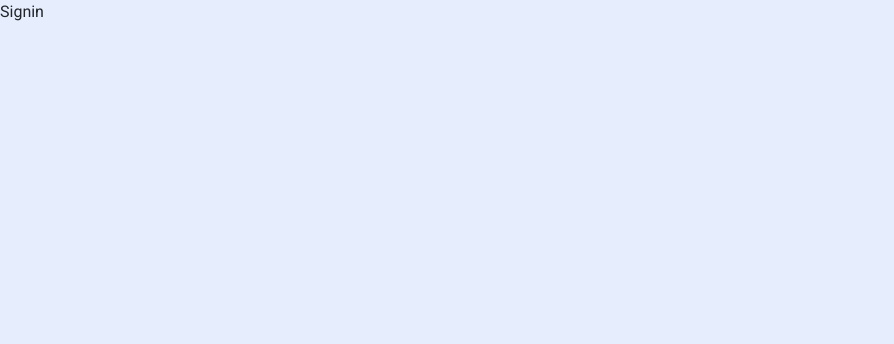
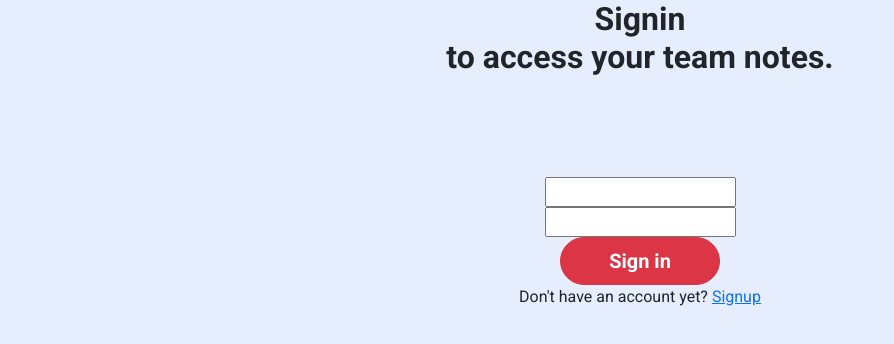
Before and after one commit to favio102/notes-manager-react, a React (Create React App) app: page /signin in a window 1280 px wide. Shown: the top 344 px of the page, without its empty margins (0-894 px from the left). Built offline with nearby package versions, Linux system fonts and the light colour scheme.

Commit message:
basic style added to signin page

```diff
--- a/src/pages/Signin/Signin.jsx
+++ b/src/pages/Signin/Signin.jsx
@@ -1,5 +1,23 @@
-import s from "./style.module.css"
+import { ButtonPrimary } from "components/ButtonPrimary/ButtonPrimary";
+import s from "./style.module.css";
+import { Link } from "react-router-dom";
 
 export function Signin(props) {
-  return <>Signin</>
+  const form = (
+    <div className={s.formContainer}>
+      <h2 className={s.title}>
+        Signin <br /> to access your team notes.
+      </h2>
+      <form action="" className={s.formGroup}>
+        <input type="text" />
+        <input type="text" />
+        <ButtonPrimary className={s.btn}>Sign in</ButtonPrimary>
+        <span>
+          Don't have an account yet? <Link to='/signup'>Signup</Link>
+        </span>
+      </form>
+    </div>
+  );
+
+  return <>{form}</>;
 }
--- a/src/pages/Signin/style.module.css
+++ b/src/pages/Signin/style.module.css
@@ -0,0 +1,19 @@
+.formContainer {
+}
+
+.formGroup {
+  margin-top: 100px;
+  display: flex;
+  flex-direction: column;
+  align-items: center;
+}
+
+.title {
+  font-weight: bold;
+  text-align: center;
+}
+
+.btn {
+  margin-top: 50px;
+  width: 100%;
+}
--- a/src/pages/Signup/Signup.jsx
+++ b/src/pages/Signup/Signup.jsx
@@ -1,5 +1,5 @@
 import s from "./style.module.css"
 
-export function Signup(props) {
+export function Signup() {
   return <>Signup</>
 }
```
